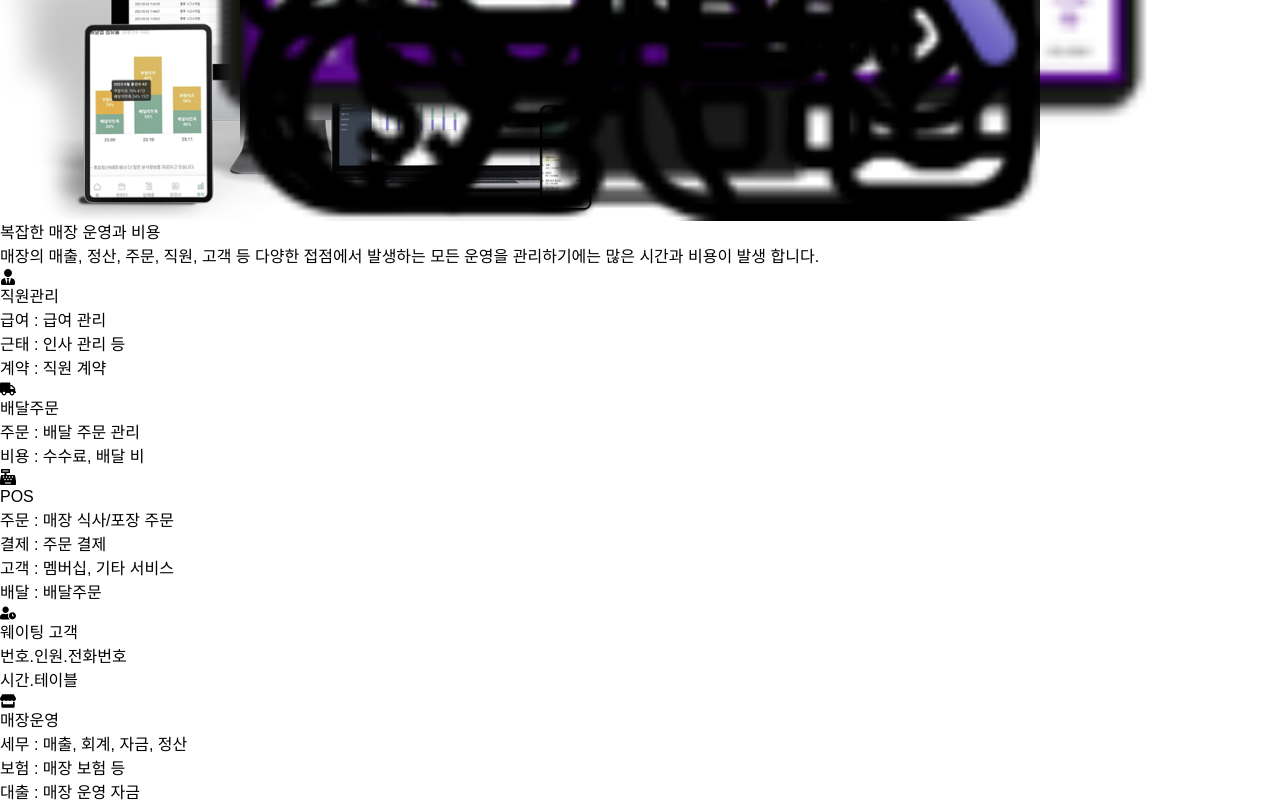
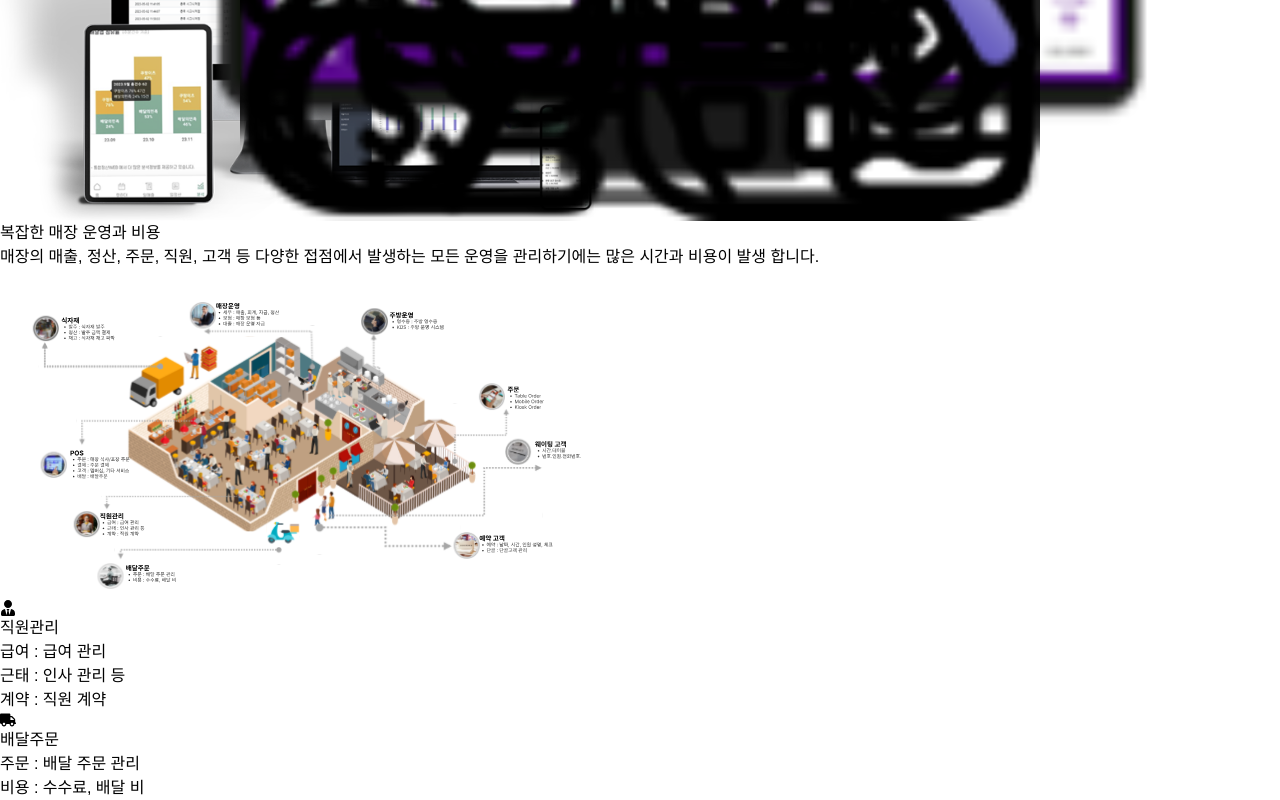
Before and after one commit to Souravhere/spacethings, a Next.js app: page /daejangbu in a window 1280 px wide. Shown: the part 579-1379 px from the top of the page. Built offline with nearby package versions, Linux system fonts and the light colour scheme; a web font is replaced by a local one.

Commit message:
dej page new svg image will update

```diff
--- a/src/components/StoreOperationsDEJANGBU.tsx
+++ b/src/components/StoreOperationsDEJANGBU.tsx
@@ -3,6 +3,7 @@
 import { motion } from 'framer-motion'
 import { useInView } from 'react-intersection-observer'
 import { FaUserTie, FaTruck, FaCashRegister, FaUserClock, FaStore, FaCalendarCheck, FaUtensils, FaCarrot, FaClipboardList } from 'react-icons/fa'
+import Image from 'next/image'
 
 const categories = [
   {
@@ -101,7 +102,16 @@ export default function StoreOperationsDEJANGBU() {
           매장의 매출, 정산, 주문, 직원, 고객 등 다양한 접점에서 발생하는 모든 운영을 관리하기에는
           <span className="text-blue-600 font-semibold"> 많은 시간과 비용</span>이 발생 합니다.
         </motion.p>
-
+        <motion.div>
+        <Image
+                  src="/assets/DEJANGBU.svg"
+                  width={600}
+                  height={800}
+                  alt="Dejangbu App Interface"
+                  className="w-full h-auto drop-shadow-2xl"
+                  priority
+                />
+        </motion.div>
         <motion.div
           className="grid grid-cols-1 sm:grid-cols-2 lg:grid-cols-3 gap-8"
           variants={containerVariants}
```
Also changed, not shown: public/assets/DEJANGBU.svg.
